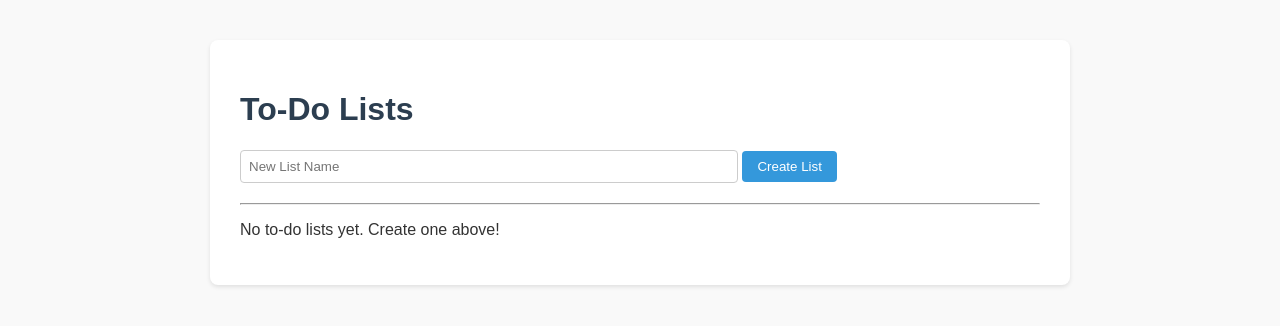
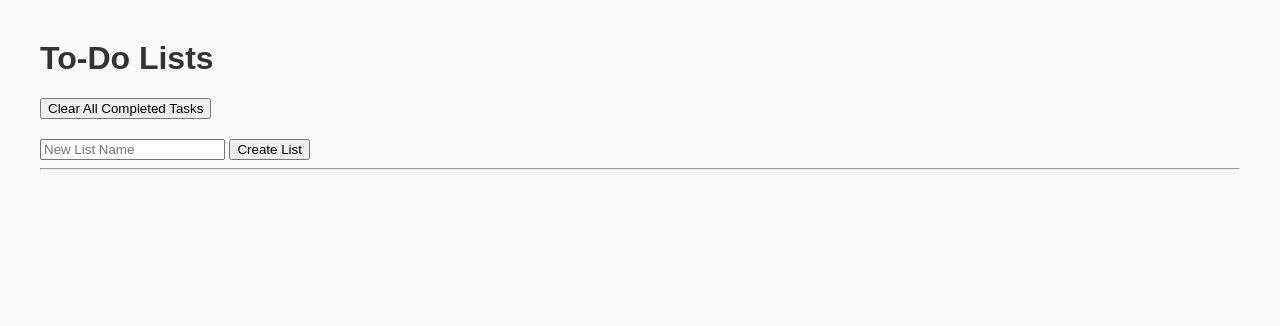
Before and after one commit to CI-Till-Krempel/horseless-carriage-eval-todo-app, a Flask app: page / in a window 1280 px wide. Shown: the top 326 px of the page. Run offline with Flask 3, Linux system fonts and the light colour scheme.

Commit message:
feat: implement task summary counts per list for US-0007

```diff
--- a/app.py
+++ b/app.py
@@ -1,6 +1,6 @@
-import os
 from flask import Flask, render_template, request, redirect, url_for
 from flask_sqlalchemy import SQLAlchemy
+import os
 
 app = Flask(__name__)
 app.config['SQLALCHEMY_DATABASE_URI'] = 'sqlite:///todo.db'
@@ -18,16 +18,13 @@ class Task(db.Model):
     completed = db.Column(db.Boolean, default=False, nullable=False)
     list_id = db.Column(db.Integer, db.ForeignKey('todo_list.id'), nullable=False)
 
-with app.app_context():
-    db.create_all()
-
-@app.route('/', methods=['GET'])
+@app.route('/')
 def index():
     lists = TodoList.query.all()
     return render_template('index.html', lists=lists)
 
-@app.route('/list/create', methods=['POST'])
-def create_list():
+@app.route('/list', methods=['POST'])
+def add_list():
     name = request.form.get('name')
     if name:
         new_list = TodoList(name=name)
@@ -35,16 +32,16 @@ def create_list():
         db.session.commit()
     return redirect(url_for('index'))
 
-@app.route('/list/<int:list_id>/task/add', methods=['POST'])
+@app.route('/list/<int:list_id>/task', methods=['POST'])
 def add_task(list_id):
     description = request.form.get('description')
     if description:
-        task = Task(description=description, list_id=list_id)
+        task = Task(description=description, list_id=list_id, completed=False)
         db.session.add(task)
         db.session.commit()
     return redirect(url_for('index'))
 
-@app.route('/task/<int:task_id>/toggle', methods=['POST'])
+@app.route('/task/<int:task_id>/complete', methods=['POST'])
 def toggle_task(task_id):
     task = Task.query.get_or_404(task_id)
     task.completed = not task.completed
@@ -65,5 +62,15 @@ def delete_list(list_id):
     db.session.commit()
     return redirect(url_for('index'))
 
+@app.route('/clear_completed', methods=['POST'])
+def clear_completed():
+    completed_tasks = Task.query.filter_by(completed=True).all()
+    for task in completed_tasks:
+        db.session.delete(task)
+    db.session.commit()
+    return redirect(url_for('index'))
+
 if __name__ == '__main__':
+    with app.app_context():
+        db.create_all()
     app.run(debug=True)
--- a/templates/index.html
+++ b/templates/index.html
@@ -1,62 +1,63 @@
-<!DOCTYPE html>
+<!doctype html>
 <html lang="en">
 <head>
-    <meta charset="UTF-8">
-    <title>To-Do List Web App</title>
+    <meta charset="utf-8">
+    <title>To-Do App</title>
     <style>
         body { font-family: Arial, sans-serif; margin: 40px; background: #f9f9f9; color: #333; }
-        h1, h2 { color: #2c3e50; }
-        .container { max-width: 800px; margin: auto; background: #fff; padding: 30px; border-radius: 8px; box-shadow: 0 2px 4px rgba(0,0,0,0.1); }
-        form { margin-bottom: 20px; }
-        input[type="text"] { padding: 8px; width: 60%; border: 1px solid #ccc; border-radius: 4px; }
-        button { padding: 8px 15px; background: #3498db; color: white; border: none; border-radius: 4px; cursor: pointer; }
-        button:hover { background: #2980b9; }
-        .list-box { border: 1px solid #e1e1e1; border-radius: 6px; padding: 15px; margin-bottom: 20px; background: #fafafa; }
-        ul { padding-left: 20px; }
-        li { margin-bottom: 8px; }
         .completed { text-decoration: line-through; color: #888; }
-        .delete-btn { background: #e74c3c; padding: 3px 8px; font-size: 12px; }
-        .delete-btn:hover { background: #c0392b; }
+        .list-container { background: #fff; padding: 20px; margin-bottom: 20px; border-radius: 5px; box-shadow: 0 2px 4px rgba(0,0,0,0.1); }
+        .summary { font-weight: bold; color: #555; font-size: 0.9em; margin-left: 10px; }
     </style>
 </head>
 <body>
-    <div class="container">
     <h1>To-Do Lists</h1>
-        <form action="{{ url_for('create_list') }}" method="POST">
+
+    <div>
+        <form action="{{ url_for('clear_completed') }}" method="POST" style="margin-bottom: 20px;">
+            <button type="submit">Clear All Completed Tasks</button>
+        </form>
+    </div>
+
+    <form action="{{ url_for('add_list') }}" method="POST">
         <input type="text" name="name" placeholder="New List Name" required>
         <button type="submit">Create List</button>
     </form>
 
     <hr>
 
-        {% for list in lists %}
-        <div class="list-box">
-            <h2>{{ list.name }}
-                <form action="{{ url_for('delete_list', list_id=list.id) }}" method="POST" style="display:inline; float:right;">
-                    <button type="submit" class="delete-btn">Delete List</button>
+    {% for todo_list in lists %}
+    <div class="list-container">
+        <h2>
+            {{ todo_list.name }}
+            {% set total = todo_list.tasks | length %}
+            {% set completed = todo_list.tasks | selectattr('completed') | list | length %}
+            <span class="summary">(Total: {{ total }}, Completed: {{ completed }})</span>
+        </h2>
+
+        <form action="{{ url_for('delete_list', list_id=todo_list.id) }}" method="POST" style="display:inline;">
+            <button type="submit">Delete List</button>
         </form>
-            </h2>
+
         <ul>
-                {% for task in list.tasks %}
+            {% for task in todo_list.tasks %}
             <li>
                 <span class="{% if task.completed %}completed{% endif %}">{{ task.description }}</span>
-                    <form action="{{ url_for('toggle_task', task_id=task.id) }}" method="POST" style="display:inline; margin-left: 10px;">
+                <form action="{{ url_for('toggle_task', task_id=task.id) }}" method="POST" style="display:inline;">
                     <button type="submit">{% if task.completed %}Mark Incomplete{% else %}Mark Complete{% endif %}</button>
                 </form>
-                    <form action="{{ url_for('delete_task', task_id=task.id) }}" method="POST" style="display:inline; margin-left: 5px;">
-                        <button type="submit" class="delete-btn">Delete</button>
+                <form action="{{ url_for('delete_task', task_id=task.id) }}" method="POST" style="display:inline;">
+                    <button type="submit">Delete</button>
                 </form>
             </li>
             {% endfor %}
         </ul>
-            <form action="{{ url_for('add_task', list_id=list.id) }}" method="POST">
+
+        <form action="{{ url_for('add_task', list_id=todo_list.id) }}" method="POST">
             <input type="text" name="description" placeholder="New Task Description" required>
             <button type="submit">Add Task</button>
         </form>
     </div>
-        {% else %}
-        <p>No to-do lists yet. Create one above!</p>
     {% endfor %}
-    </div>
 </body>
 </html>
```
Also changed, not shown: tests/test_todo.py (+25 -25 lines). Lines whose indentation alone changed are shown as unchanged.
